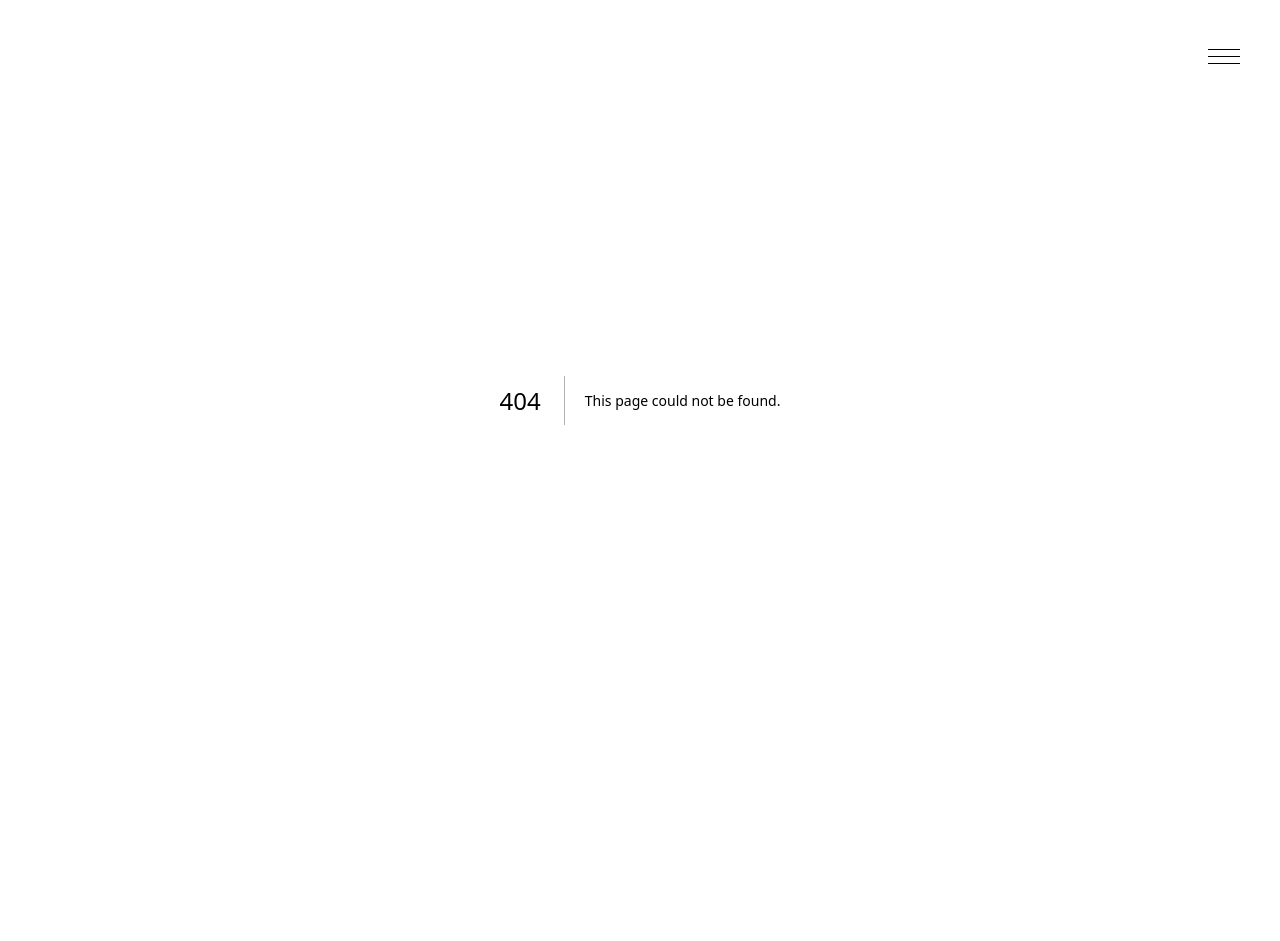
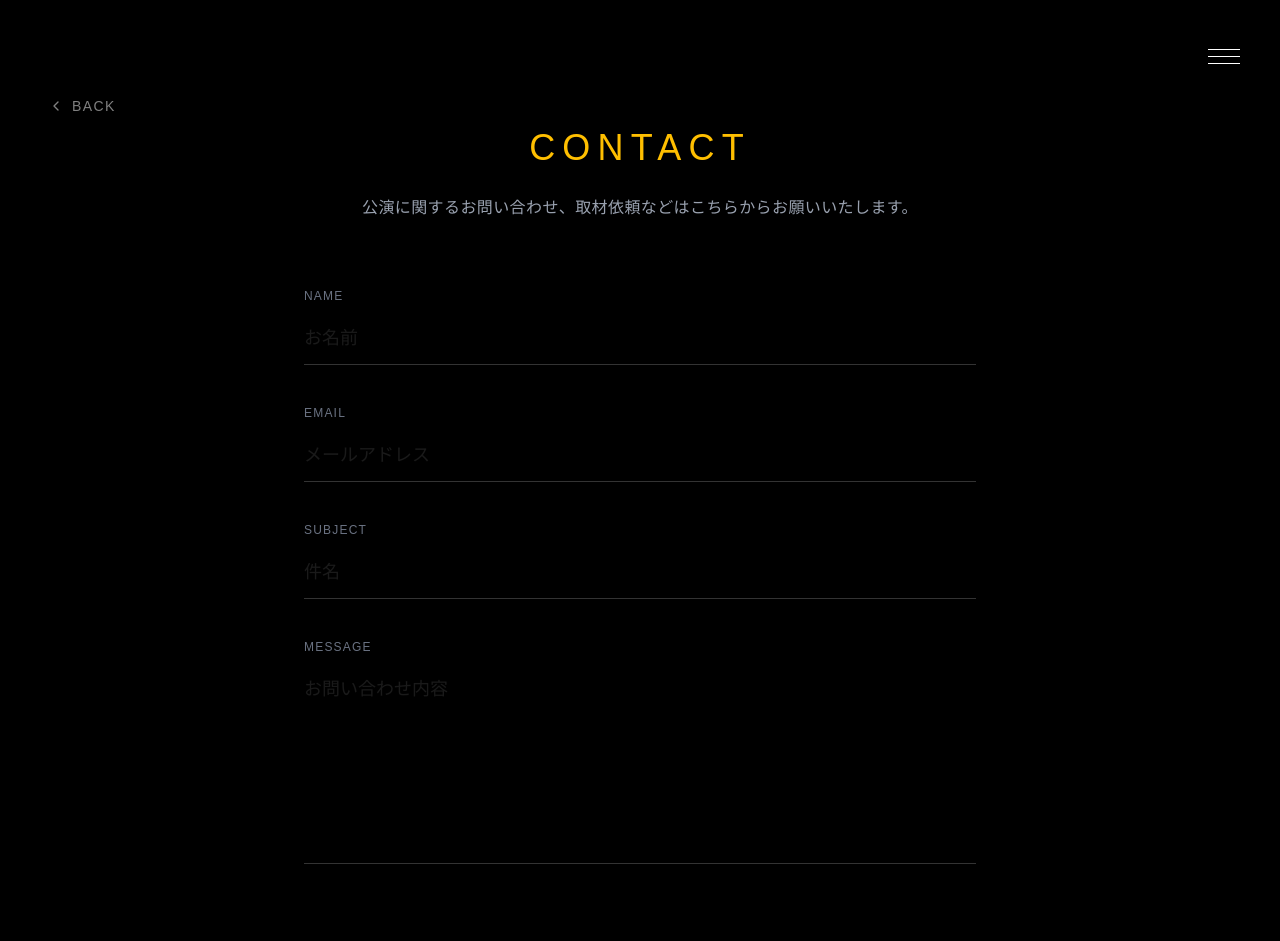
Before and after one commit to kdkmsy1016-ops/pipedream, a Next.js app: page /contact in a window 1280 px wide. Before the commit this address had no page. Shown: the top 941 px of the page. Before the commit the page ends 800 px from the top, so only its background shows below. Built offline with nearby package versions, Linux system fonts and the light colour scheme.

Commit message:
feat: add contact page with formspree integration

```diff
--- a/app/components/Navigation.tsx
+++ b/app/components/Navigation.tsx
@@ -20,7 +20,7 @@ export default function Navigation() {
         { label: "Introduction", href: "/#introduction" },
         { label: "Film", href: "/film" },
         { label: "Stage", href: "/stage" },
-        { label: "Contact", href: "mailto:contact@example.com" },
+        { label: "Contact", href: "/contact" },
     ];
 
     return (
--- /dev/null
+++ b/app/contact/page.tsx
@@ -0,0 +1,175 @@
+"use client";
+
+import { useState } from "react";
+import { motion, AnimatePresence, Variants } from "framer-motion";
+import { useForm, ValidationError } from "@formspree/react";
+import Link from "next/link";
+import { ChevronLeft } from "lucide-react";
+
+// === Formspree Configuration ===
+// TODO: Replace with your actual Formspree Form ID
+const FORMSPREE_FORM_ID = "xpwzyqkg";
+
+const fadeIn: Variants = {
+    hidden: { opacity: 0, y: 20 },
+    visible: {
+        opacity: 1,
+        y: 0,
+        transition: { duration: 0.6, ease: "easeOut" }
+    }
+};
+
+export default function ContactPage() {
+    const [state, handleSubmit] = useForm(FORMSPREE_FORM_ID);
+    const [isSubmitting, setIsSubmitting] = useState(false); // Local state for immediate feedback if needed, though state.submitting exists
+
+    // Success State
+    if (state.succeeded) {
+        return (
+            <main className="min-h-screen bg-black text-white flex items-center justify-center font-serif px-6">
+                <motion.div
+                    initial={{ opacity: 0, scale: 0.9 }}
+                    animate={{ opacity: 1, scale: 1 }}
+                    transition={{ duration: 0.8, ease: "circOut" }}
+                    className="text-center space-y-8 max-w-lg"
+                >
+                    <p className="text-xl md:text-2xl text-[#ffbf00] tracking-widest">
+                        Thank You
+                    </p>
+                    <div className="space-y-4 text-gray-300 leading-loose">
+                        <p>メッセージを承りました。</p>
+                        <p>折り返し担当よりご連絡いたします。<br />今しばらくお待ちください。</p>
+                    </div>
+                    <div className="pt-8">
+                        <Link
+                            href="/"
+                            className="inline-block text-sm text-gray-500 hover:text-white transition-colors tracking-widest border-b border-transparent hover:border-white/30 pb-1"
+                        >
+                            CLOSE / TOPへ戻る
+                        </Link>
+                    </div>
+                </motion.div>
+            </main>
+        );
+    }
+
+    return (
+        <main className="min-h-screen bg-black text-white font-serif py-32 px-6 md:px-12 flex flex-col items-center">
+
+            {/* Back Link */}
+            <motion.div
+                initial={{ opacity: 0, x: -20 }}
+                animate={{ opacity: 1, x: 0 }}
+                transition={{ delay: 0.2 }}
+                className="absolute top-24 left-6 md:left-12"
+            >
+                <Link href="/" className="flex items-center gap-2 text-white/50 hover:text-[#ffbf00] transition-colors text-sm tracking-widest group">
+                    <ChevronLeft className="w-4 h-4 transition-transform group-hover:-translate-x-1" />
+                    BACK
+                </Link>
+            </motion.div>
+
+            <div className="w-full max-w-2xl mx-auto space-y-16">
+                {/* Header */}
+                <motion.header
+                    className="text-center space-y-6"
+                    initial="hidden"
+                    animate="visible"
+                    variants={fadeIn}
+                >
+                    <h1 className="text-3xl md:text-4xl tracking-[0.2em] text-[#ffbf00]">CONTACT</h1>
+                    <p className="text-gray-400 text-sm md:text-base leading-loose tracking-wide">
+                        公演に関するお問い合わせ、<br className="md:hidden" />取材依頼などはこちらからお願いいたします。
+                    </p>
+                </motion.header>
+
+                {/* Form */}
+                <motion.form
+                    onSubmit={handleSubmit}
+                    className="space-y-8 md:space-y-10"
+                    initial={{ opacity: 0 }}
+                    animate={{ opacity: 1 }}
+                    transition={{ delay: 0.4, duration: 0.8 }}
+                >
+                    {/* Name */}
+                    <div className="space-y-2 group">
+                        <label htmlFor="name" className="block text-xs text-gray-500 tracking-widest group-focus-within:text-[#ffbf00] transition-colors">
+                            NAME
+                        </label>
+                        <input
+                            id="name"
+                            type="text"
+                            name="name"
+                            required
+                            className="w-full bg-transparent border-b border-white/20 py-3 text-base md:text-lg focus:outline-none focus:border-[#ffbf00] transition-colors rounded-none placeholder-white/10"
+                            placeholder="お名前"
+                        />
+                        <ValidationError prefix="Name" field="name" errors={state.errors} className="text-red-500 text-xs" />
+                    </div>
+
+                    {/* Email */}
+                    <div className="space-y-2 group">
+                        <label htmlFor="email" className="block text-xs text-gray-500 tracking-widest group-focus-within:text-[#ffbf00] transition-colors">
+                            EMAIL
+                        </label>
+                        <input
+                            id="email"
+                            type="email"
+                            name="email"
+                            required
+                            className="w-full bg-transparent border-b border-white/20 py-3 text-base md:text-lg focus:outline-none focus:border-[#ffbf00] transition-colors rounded-none placeholder-white/10"
+                            placeholder="メールアドレス"
+                        />
+                        <ValidationError prefix="Email" field="email" errors={state.errors} className="text-red-500 text-xs" />
+                    </div>
+
+                    {/* Subject */}
+                    <div className="space-y-2 group">
+                        <label htmlFor="subject" className="block text-xs text-gray-500 tracking-widest group-focus-within:text-[#ffbf00] transition-colors">
+                            SUBJECT
+                        </label>
+                        <input
+                            id="subject"
+                            type="text"
+                            name="subject"
+                            className="w-full bg-transparent border-b border-white/20 py-3 text-base md:text-lg focus:outline-none focus:border-[#ffbf00] transition-colors rounded-none placeholder-white/10"
+                            placeholder="件名"
+                        />
+                    </div>
+
+                    {/* Message */}
+                    <div className="space-y-2 group">
+                        <label htmlFor="message" className="block text-xs text-gray-500 tracking-widest group-focus-within:text-[#ffbf00] transition-colors">
+                            MESSAGE
+                        </label>
+                        <textarea
+                            id="message"
+                            name="message"
+                            required
+                            rows={6}
+                            className="w-full bg-transparent border-b border-white/20 py-3 text-base md:text-lg focus:outline-none focus:border-[#ffbf00] transition-colors rounded-none placeholder-white/10 resize-none leading-relaxed"
+                            placeholder="お問い合わせ内容"
+                        />
+                        <ValidationError prefix="Message" field="message" errors={state.errors} className="text-red-500 text-xs" />
+                    </div>
+
+                    {/* Submit Button */}
+                    <div className="pt-8 text-center">
+                        <motion.button
+                            type="submit"
+                            disabled={state.submitting}
+                            whileHover={{ scale: 1.05 }}
+                            whileTap={{ scale: 0.95 }}
+                            className="bg-[#ffbf00] text-black px-12 py-4 text-sm tracking-[0.2em] font-bold hover:bg-[#ffbf00]/90 transition-colors disabled:opacity-50 disabled:cursor-not-allowed"
+                        >
+                            {state.submitting ? "SENDING..." : "SEND MESSAGE"}
+                        </motion.button>
+                        {state.errors && Object.keys(state.errors).length > 0 && (
+                            <p className="mt-4 text-red-500 text-sm">エラーが発生しました。内容をご確認ください。</p>
+                        )}
+                    </div>
+                </motion.form>
+            </div>
+        </main>
+    );
+}
--- a/package.json
+++ b/package.json
@@ -9,6 +9,7 @@
     "lint": "eslint"
   },
   "dependencies": {
+    "@formspree/react": "^3.0.0",
     "clsx": "^2.1.1",
     "framer-motion": "^12.27.5",
     "lucide-react": "^0.562.0",
```
Also changed, not shown: 1 other file (tests, documents, lock files or other folders).
